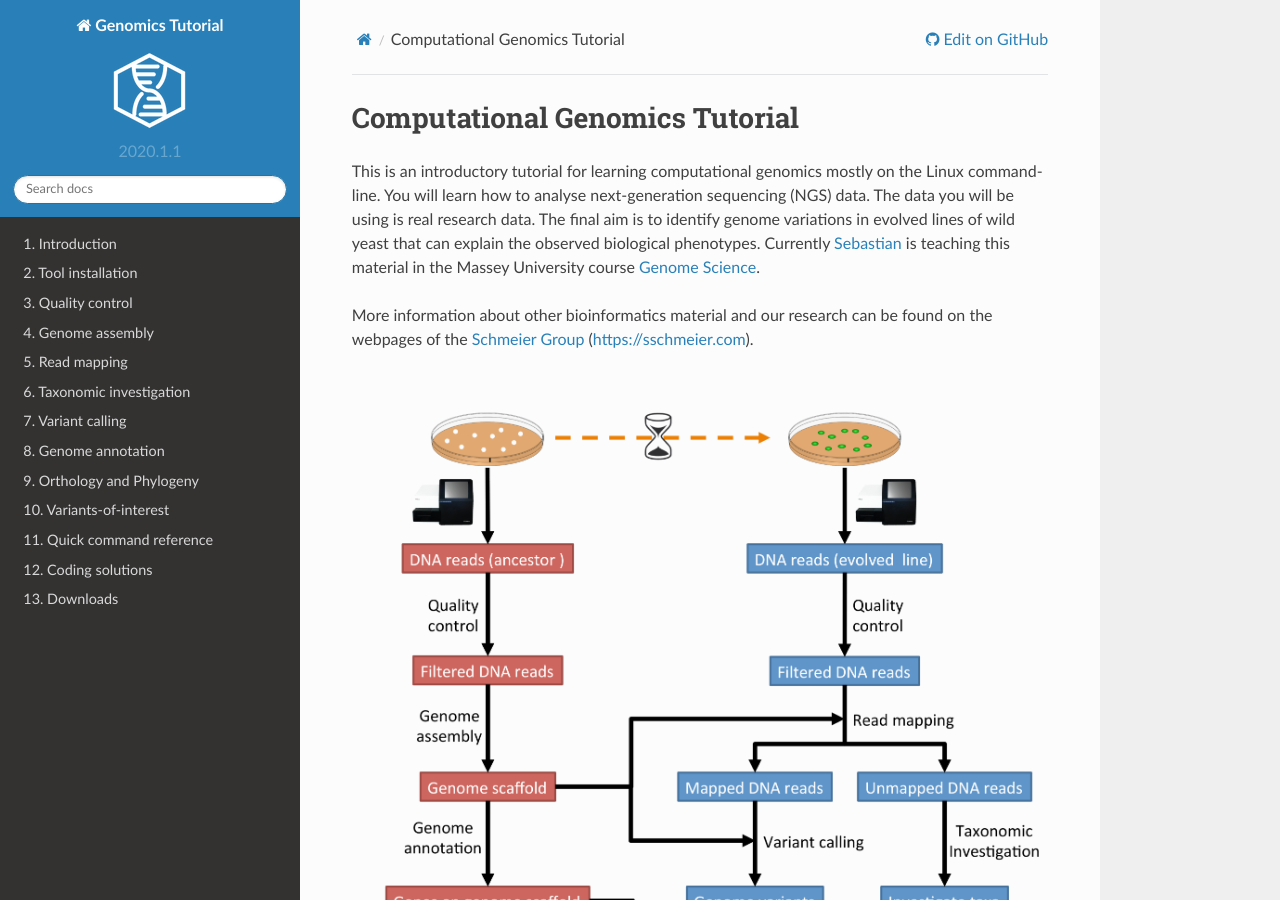
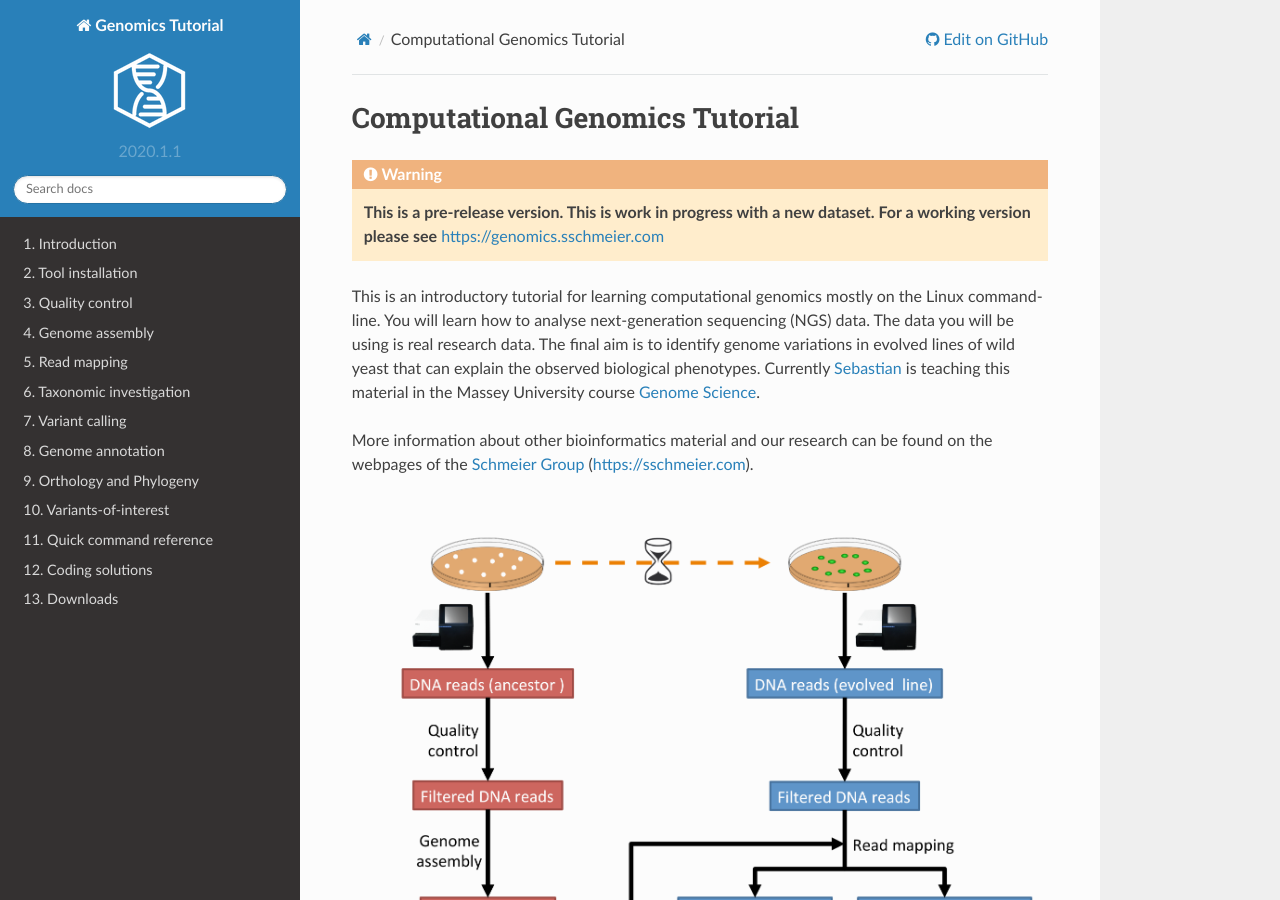
Before and after one commit to sschmeier/genomics, a Sphinx documentation site: the page built from source/index.rst, in a window 1280 px wide and 900 px high. Built offline with Sphinx 7.4.7 and the Read the Docs theme 2.0.0, drawn with Linux system fonts in a browser that asks for light colours.

Commit message:
Added warning pre-release

```diff
--- a/source/index.rst
+++ b/source/index.rst
@@ -5,6 +5,9 @@
 
 Computational Genomics Tutorial
 ===============================
+
+.. warning::
+      **This is a pre-release version. This is work in progress with a new dataset. For a working version please see** `https://genomics.sschmeier.com <https://genomics.sschmeier.com>`__
 
 This is an introductory tutorial for learning computational genomics mostly on the Linux command-line.
 You will learn how to analyse next-generation sequencing (NGS) data.
```
